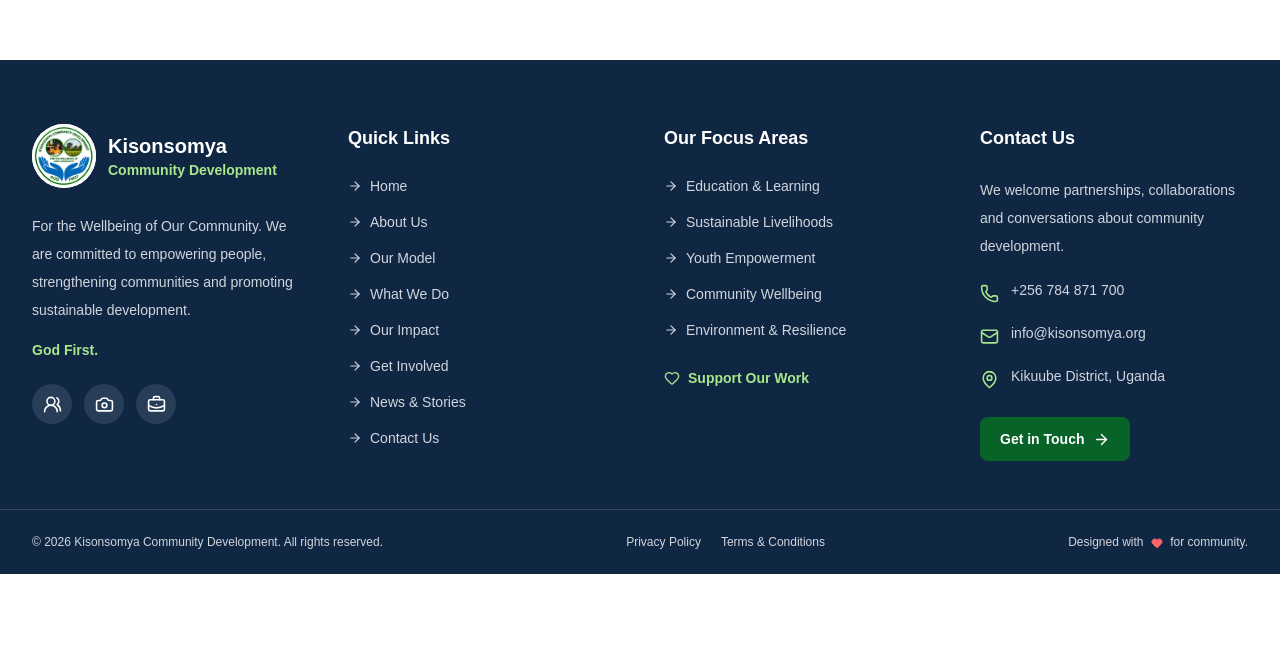
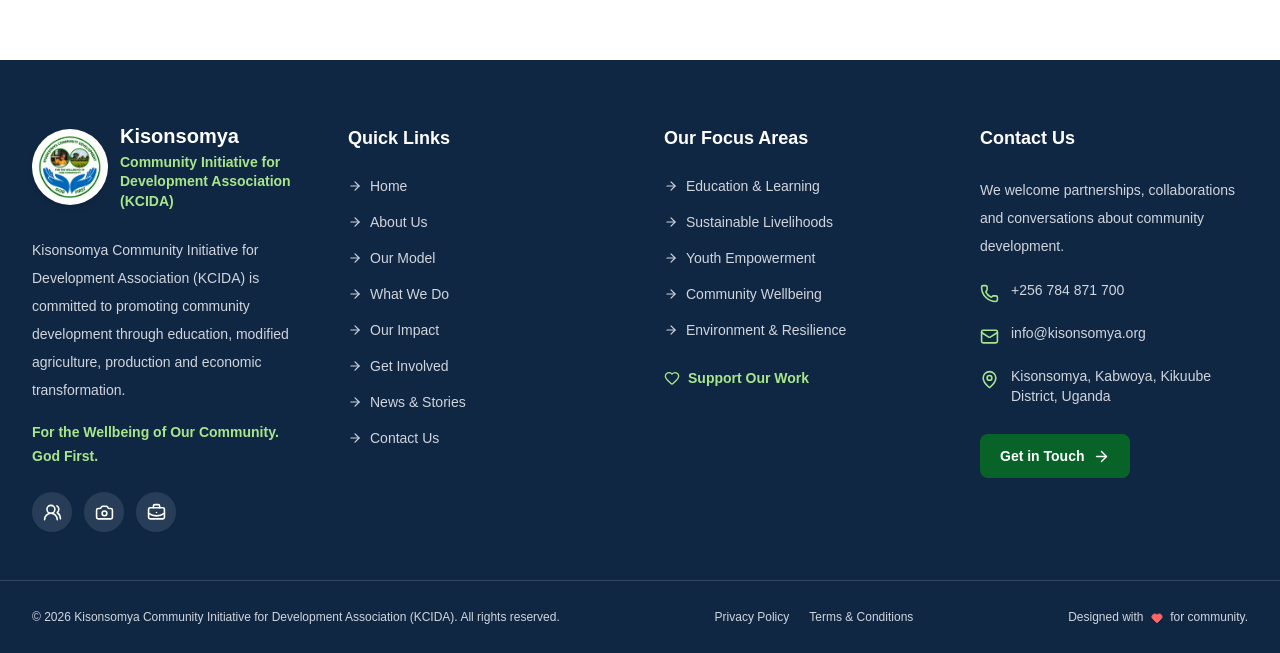
Before and after one commit to matsonemmanuel/Kisonsomya, a React (Vite) app: page /Kisonsomya/about in a window 1280 px wide. Shown: the part 600-1253 px from the top of the page. Before the commit the page ends 1174 px from the top, so only its background shows below. Built offline with nearby package versions, Linux system fonts and the light colour scheme.

Commit message:
footer updated

```diff
--- a/src/components/layout/Footer.tsx
+++ b/src/components/layout/Footer.tsx
@@ -25,30 +25,40 @@ function Footer() {
           {/* ORGANIZATION INFORMATION */}
           <div>
 
-            <div className="flex items-center gap-3">
+            {/* CLICKABLE LOGO AND ORGANIZATION IDENTITY */}
+            <Link
+              to="/"
+              className="group inline-flex items-center gap-3"
+              aria-label="KCIDA Home"
+            >
               <img
                 src={logo}
-                alt="Kisonsomya Community Development"
-                className="h-16 w-16 rounded-full bg-white object-contain"
+                alt="Kisonsomya Community Initiative for Development Association Logo"
+                className="h-[76px] w-[76px] shrink-0 rounded-full bg-white p-1 object-contain shadow-md transition duration-300 group-hover:scale-105"
               />
 
-              <div>
-                <h2 className="text-xl font-extrabold">
+              <div className="flex flex-col">
+                <h2 className="text-xl font-extrabold leading-tight text-white">
                   Kisonsomya
                 </h2>
-                <p className="text-sm font-semibold text-[#A8E68A]">
-                  Community Development
+
+                <p className="mt-1 max-w-[230px] text-sm font-semibold leading-snug text-[#A8E68A]">
+                  Community Initiative for Development Association (KCIDA)
                 </p>
               </div>
-            </div>
+            </Link>
 
+            {/* ORGANIZATION DESCRIPTION */}
             <p className="mt-6 text-sm leading-7 text-gray-300">
-              For the Wellbeing of Our Community. We are committed to
-              empowering people, strengthening communities and
-              promoting sustainable development.
+              Kisonsomya Community Initiative for Development Association
+              (KCIDA) is committed to promoting community development through
+              education, modified agriculture, production and economic
+              transformation.
             </p>
 
-            <p className="mt-4 text-sm font-semibold text-[#A8E68A]">
+            <p className="mt-4 text-sm font-semibold leading-6 text-[#A8E68A]">
+              For the Wellbeing of Our Community.
+              <br />
               God First.
             </p>
 
@@ -109,7 +119,7 @@ function Footer() {
             </div>
           </div>
 
-          {/* OUR PROGRAMS */}
+          {/* OUR FOCUS AREAS */}
           <div>
 
             <h3 className="mb-6 text-lg font-bold">
@@ -164,21 +174,30 @@ function Footer() {
                 href="tel:+256784871700"
                 className="flex items-start gap-3 transition hover:text-[#A8E68A]"
               >
-                <Phone size={19} className="mt-1 shrink-0 text-[#A8E68A]" />
-                +256 784 871 700
+                <Phone
+                  size={19}
+                  className="mt-1 shrink-0 text-[#A8E68A]"
+                />
+                <span>+256 784 871 700</span>
               </a>
 
               <a
                 href="mailto:info@kisonsomya.org"
                 className="flex items-start gap-3 transition hover:text-[#A8E68A]"
               >
-                <Mail size={19} className="mt-1 shrink-0 text-[#A8E68A]" />
-                info@kisonsomya.org
+                <Mail
+                  size={19}
+                  className="mt-1 shrink-0 text-[#A8E68A]"
+                />
+                <span>info@kisonsomya.org</span>
               </a>
 
               <div className="flex items-start gap-3">
-                <MapPin size={19} className="mt-1 shrink-0 text-[#A8E68A]" />
-                Kikuube District, Uganda
+                <MapPin
+                  size={19}
+                  className="mt-1 shrink-0 text-[#A8E68A]"
+                />
+                <span>Kisonsomya, Kabwoya, Kikuube District, Uganda</span>
               </div>
 
             </div>
@@ -201,9 +220,9 @@ function Footer() {
 
         <div className="mx-auto flex max-w-[1320px] flex-col items-center justify-between gap-4 px-6 py-6 text-center text-xs text-gray-300 sm:flex-row sm:px-8 sm:text-left">
 
-          <p>
-            © {new Date().getFullYear()} Kisonsomya Community Development.
-            All rights reserved.
+          <p className="leading-6">
+            © {new Date().getFullYear()} Kisonsomya Community Initiative
+            for Development Association (KCIDA). All rights reserved.
           </p>
 
           <div className="flex flex-wrap justify-center gap-5">
@@ -224,8 +243,14 @@ function Footer() {
 
           </div>
 
-          <p>
-            Designed with <Heart size={12} className="mx-1 inline text-red-400" fill="currentColor" /> for community.
+          <p className="whitespace-nowrap">
+            Designed with{" "}
+            <Heart
+              size={12}
+              className="mx-1 inline text-red-400"
+              fill="currentColor"
+            />{" "}
+            for community.
           </p>
 
         </div>
--- a/src/pages/Home.tsx
+++ b/src/pages/Home.tsx
@@ -285,35 +285,40 @@ function Home() {
         </div>
       </section>
 
+
       {/* IMPACT NUMBERS */}
       <section className="mx-auto mt-7 max-w-[1320px] px-5 sm:px-8">
 
-        <div className="grid grid-cols-2 gap-y-8 rounded-2xl bg-gradient-to-r from-[#075525] to-[#08712F] px-6 py-8 text-white sm:grid-cols-3 lg:grid-cols-6 lg:items-center lg:gap-3 lg:px-10">
+        <div className="grid grid-cols-2 gap-y-8 rounded-2xl bg-gradient-to-r from-[#075525] to-[#08712F] px-5 py-9 text-white sm:grid-cols-3 xl:grid-cols-6 xl:items-center xl:gap-4 xl:px-8">
 
-          <div className="flex items-center justify-center border-b border-white/30 pb-5 text-center sm:col-span-3 lg:col-span-1 lg:border-b-0 lg:border-r lg:pb-0 lg:pr-5">
-            <h2 className="text-2xl font-extrabold leading-tight">
+          {/* SECTION TITLE */}
+          <div className="flex items-center justify-center border-b border-white/30 pb-5 text-center sm:col-span-3 xl:col-span-1 xl:border-b-0 xl:border-r xl:pb-0 xl:pr-5">
+            <h2 className="text-xl font-extrabold leading-tight sm:text-2xl">
               Our Organisation
               <br />
               at a Glance
             </h2>
           </div>
 
+          {/* ORGANISATION STATISTICS */}
           {impactStats.map((stat) => {
             const Icon = stat.icon;
 
             return (
               <div
                 key={stat.label}
-                className="flex flex-col items-center text-center"
+                className="flex min-w-0 flex-col items-center justify-center gap-2 px-2 text-center"
               >
-                <div className="flex items-center gap-2">
-                  <Icon size={30} fill="currentColor" />
-                  <span className="text-3xl font-extrabold">
-                    {stat.number}
-                  </span>
-                </div>
+                <Icon
+                  size={27}
+                  className="shrink-0"
+                />
 
-                <p className="mt-2 text-sm text-white/95">
+                <span className="max-w-full break-words text-xl font-extrabold leading-tight sm:text-2xl">
+                  {stat.number}
+                </span>
+
+                <p className="text-xs leading-5 text-white/90 sm:text-sm">
                   {stat.label}
                 </p>
               </div>
@@ -322,6 +327,7 @@ function Home() {
 
         </div>
       </section>
+
 
       {/* ABOUT US */}
       <section className="mx-auto grid max-w-[1320px] items-center gap-10 px-5 py-20 sm:px-8 lg:grid-cols-2">
```
Also changed, not shown: src/assets/logos/loog.png (added).
